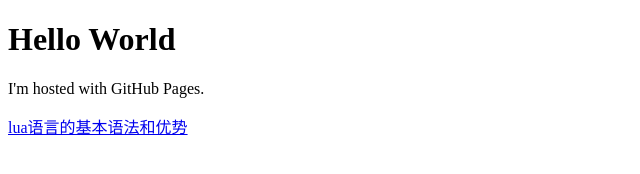
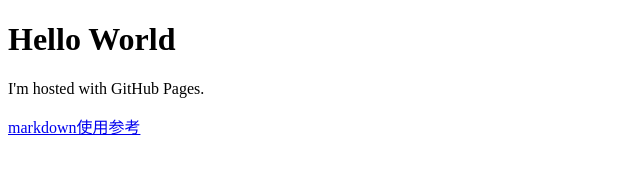
Before and after one commit to ceo1207/ceo1207.github.io, a plain HTML site: page index.html in a window 1280 px wide. Shown: the whole page, without its empty margins (0-640 px from the left). Drawn offline with Linux system fonts and the light colour scheme.

Commit message:
0208
note

```diff
--- a/index.html
+++ b/index.html
@@ -3,6 +3,6 @@
 <body>
 <h1>Hello World</h1>
 <p>I'm hosted with GitHub Pages.</p>
-<a href="markdown.md">lua语言的基本语法和优势</a>
+<a href="markdown">markdown使用参考</a>
 </body>
 </html>
```
Also changed, not shown: 1.jpeg (added), 4 other files.
